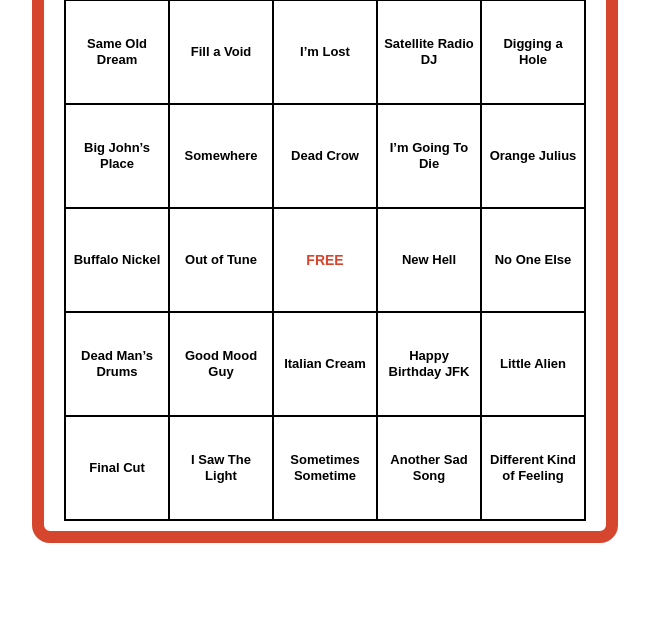
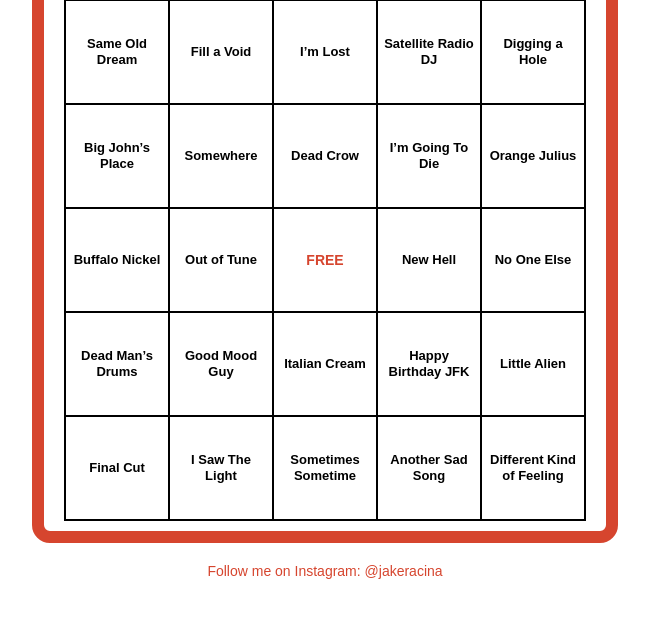
Before and after one commit to jakeracina/Jake-bingo, a Flask app: page / in a window 1280 px wide. Shown: the part 161-800 px from the top of the page, without its empty margins (315-964 px from the left). Run offline with Flask 3, Linux system fonts and the light colour scheme.

Commit message:
Update bingo.html

```diff
--- a/templates/bingo.html
+++ b/templates/bingo.html
@@ -84,4 +84,9 @@
         </table>
     </div>
 </body>
+    <div style="margin-top: 20px; font-size: 14px;">
+  <a href="https://instagram.com/jakeracina" target="_blank" style="text-decoration: none; color: #d6452e;">
+    Follow me on Instagram: @jakeracina
+  </a>
+</div>
 </html>
```
